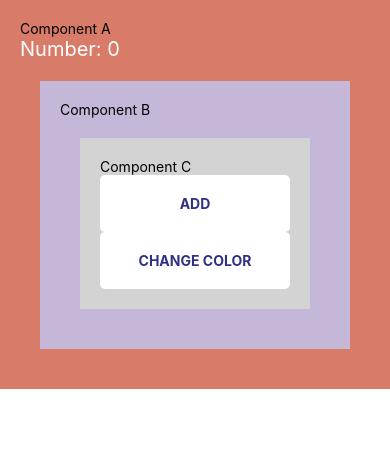
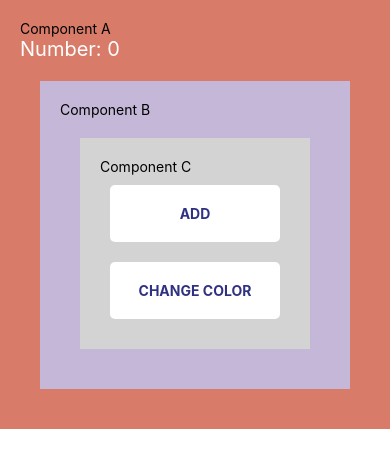
Before and after one commit to anh01/LoadMore2703, a React Native app: screen / in a window 390 px wide. Shown: the top 468 px of the page. Built offline with nearby package versions, Linux system fonts and the light colour scheme.

Commit message:
combine reducers

```diff
--- a/src/App.js
+++ b/src/App.js
@@ -1,8 +1,8 @@
 import React, { Component } from 'react';
 import { View, StatusBar } from 'react-native';
-import { createStore } from 'redux';
 import { Provider } from 'react-redux';
 import ComA from './components/ComA';
+import store from './redux/store';
 
 StatusBar.setHidden(true);
 
@@ -17,14 +17,3 @@ export default class App extends Component {
         );
     }
 }
-
-const defaultState = { num: 0, isGreen: false };
-
-function reducer(state = defaultState, action) {
-    if (action.type === 'INCR') return { num: state.num + 1, isGreen: state.isGreen };
-    if (action.type === 'DECS') return { num: state.num - 1, isGreen: state.isGreen };
-    if (action.type === 'CHANGE_COLOR') return { num: state.num, isGreen: !state.isGreen };
-    return state;
-}
-
-const store = createStore(reducer);
--- a/src/components/ComC.js
+++ b/src/components/ComC.js
@@ -1,6 +1,14 @@
 import React, { Component } from 'react';
 import { View, TouchableOpacity, Text } from 'react-native';
 import { connect } from 'react-redux';
+
+const buttonStyle = {
+    backgroundColor: 'white',
+    padding: 20,
+    borderRadius: 5,
+    alignItems: 'center',
+    margin: 10
+};
 
 class ComC extends Component {
     render() {
@@ -12,12 +20,7 @@ class ComC extends Component {
                         const { dispatch } = this.props;
                         dispatch({ type: 'INCR' });
                     }}
-                    style={{
-                        backgroundColor: 'white',
-                        padding: 20,
-                        borderRadius: 5,
-                        alignItems: 'center'
-                    }}
+                    style={buttonStyle}
                 >
                     <Text style={{ color: '#313183', fontWeight: 'bold' }}>ADD</Text>
                 </TouchableOpacity>
@@ -26,12 +29,7 @@ class ComC extends Component {
                         const { dispatch } = this.props;
                         dispatch({ type: 'CHANGE_COLOR' });
                     }}
-                    style={{
-                        backgroundColor: 'white',
-                        padding: 20,
-                        borderRadius: 5,
-                        alignItems: 'center'
-                    }}
+                    style={buttonStyle}
                 >
                     <Text style={{ color: '#313183', fontWeight: 'bold' }}>CHANGE COLOR</Text>
                 </TouchableOpacity>
--- /dev/null
+++ b/src/redux/store.js
@@ -0,0 +1,27 @@
+import { createStore, combineReducers } from 'redux';
+
+// const defaultState = { num: 0, isGreen: false };
+
+function numReducer(state = 0, action) {
+    if (action.type === 'INCR') return state + 1;
+    if (action.type === 'DECS') return state - 1;
+    return state;
+}
+
+function isGreenReducer(state = false, action) {
+    if (action.type === 'CHANGE_COLOR') return !state;
+    return state;
+}
+
+const reducer = combineReducers({ num: numReducer, isGreen: isGreenReducer });
+
+// function reducer(state = defaultState, action) {
+//     if (action.type === 'INCR') return { ...state, num: state.num + 1 };
+//     if (action.type === 'DECS') return { ...state, num: state.num - 1 };
+//     if (action.type === 'CHANGE_COLOR') return { ...state, isGreen: !state.isGreen };
+//     return state;
+// }
+
+const store = createStore(reducer);
+
+export default store;
```
